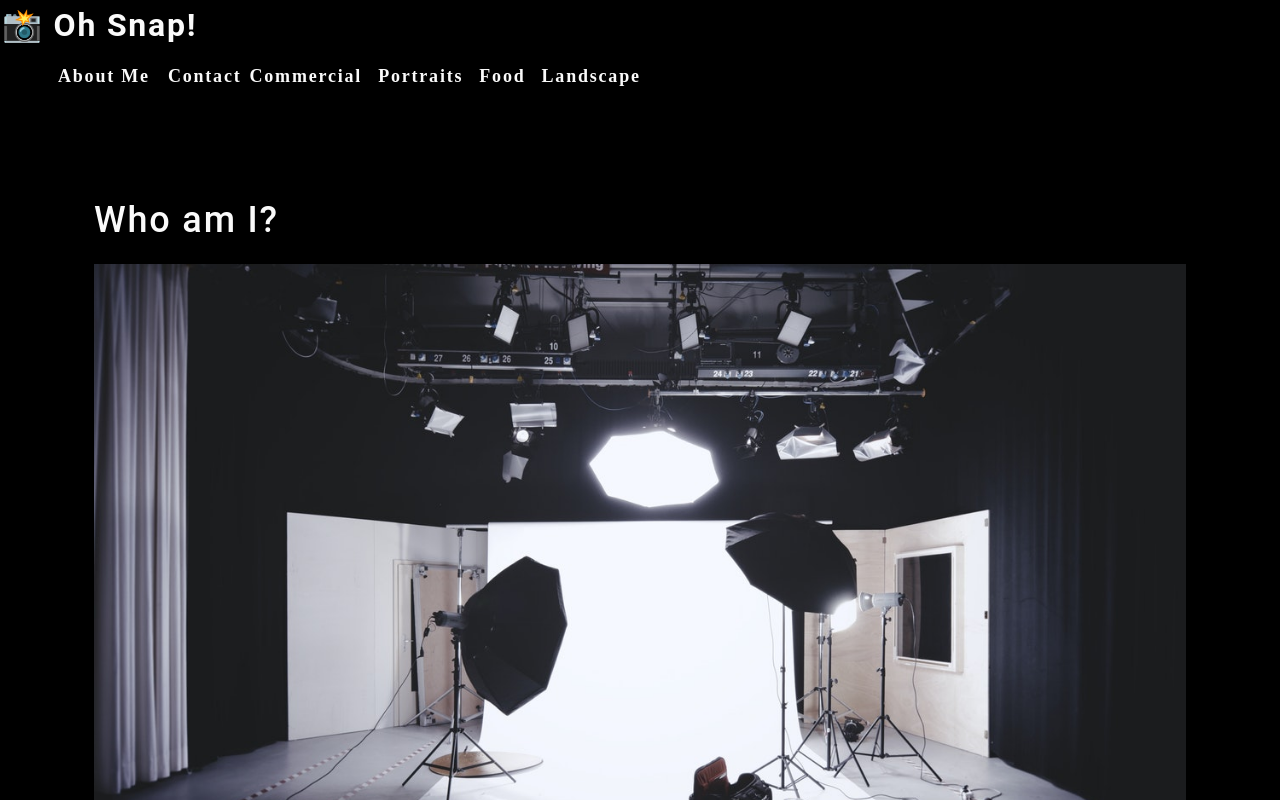
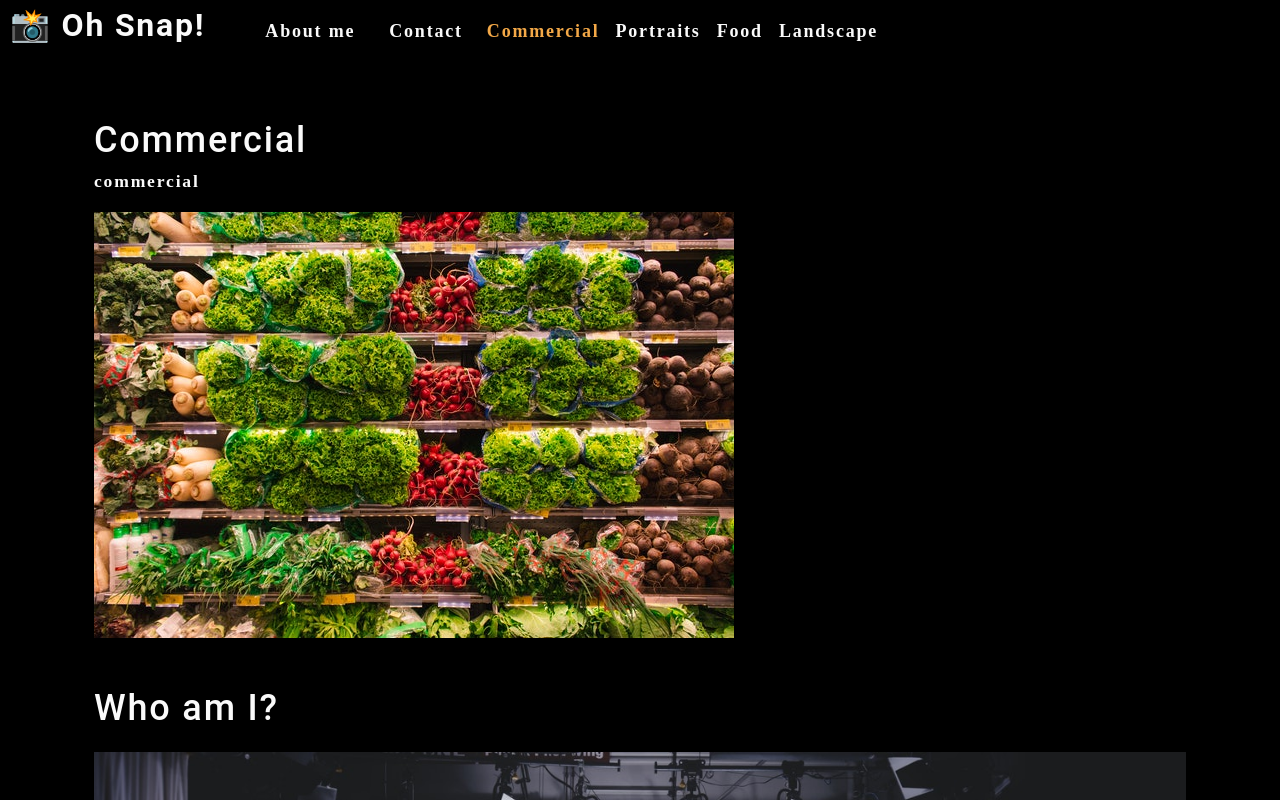
Before and after one commit to bdrawe/photo-port, a React (Create React App) app: page / in a window 1280 px wide. Shown: the top 800 px of the page. Built offline with nearby package versions, Linux system fonts and the light colour scheme.

Commit message:
states and props

```diff
--- a/src/App.js
+++ b/src/App.js
@@ -1,15 +1,35 @@
-import React from 'react';
-import logo from './logo.svg';
+
+import React, { useState } from 'react';
 import './assets/index.css';
+import Nav from './components/Nav';
 import About from './components/About';
-import Nav from './components/Nav';
+import Gallery from './components/Gallery';
 
 function App() {
+  const [categories] = useState([
+    {
+      name: 'commercial',
+      description: 'Photos of grocery stores, food trucks, and other commercial projects',
+    },
+    { name: 'portraits', description: 'Portraits of people in my life' },
+    { name: 'food', description: 'Delicious delicacies' },
+    { name: 'landscape', description: 'Fields, farmhouses, waterfalls, and the beauty of nature' },
+  ]);
+
+  const [currentCategory, setCurrentCategory] = useState(categories[0]);
+
   return (
     <div>
-      <Nav></Nav>
+      <Nav
+        categories={categories}
+        setCurrentCategory={setCurrentCategory}
+        currentCategory={currentCategory}
+      ></Nav>
       <main>
-        <About></About>
+        <div>
+          <Gallery></Gallery>
+          <About></About>
+        </div>
       </main>
     </div>
   );
--- /dev/null
+++ b/src/components/Gallery/index.js
@@ -0,0 +1,25 @@
+import React from 'react';
+import { capitalizeFirstLetter } from '../../utils/helpers';
+import photo from '../../assets/small/commercial/0.jpg';
+
+function Gallery(props) {
+    const currentCategory = {
+        name:"commercial",
+        description: "Photos of grocery stores, food trucks, and other commercial projects",
+    };
+    return(
+       <section>
+        <h1>{capitalizeFirstLetter(currentCategory.name)}</h1>
+        <p>{currentCategory.name}</p>
+        <div>
+            <img
+               src={photo}
+               alt="commercial Example"
+               clasName="img-thumbnail mx-1"
+            />
+        </div>
+       </section>
+    );
+}
+
+export default Gallery;
--- a/src/components/Nav/index.js
+++ b/src/components/Nav/index.js
@@ -1,45 +1,46 @@
-import React from 'react';
+import React, { useEffect } from 'react';
+import { capitalizeFirstLetter } from '../../utils/helpers';
 
-function Nav(){
-    const categories = [
-        {
-            name: "Commercial",
-            description: "Photos of grocery stores, food trucks, and other commercial projects",
-        },
-        {name: "Portraits", description: "Portraits of people in my life"},
-        {name: "Food", description: "Delicious delicacies"},
-        {
-            name: 'Landscape',
-            description: 'Feilds, farmhouses, waterfalls, and beauty of nature'
-        }
-    ]
-    function categorySelected(name){
-        console.log(`${name} clicked`)
-    }
-    return(
-        <header>
+function Nav(props) {
+    const {
+        categories = [],
+        setCurrentCategory,
+        currentCategory,
+    } = props;
+    useEffect(() => {
+        document.title = capitalizeFirstLetter(currentCategory.name);
+    }, [currentCategory]);
+
+  return (
+    <header className="flex-row px-1">
       <h2>
         <a data-testid="link" href="/">
-                    <span role="img" aria-label = "camera">📸 </span> Oh Snap!
+          <span role="img" aria-label="camera"> 📸</span> Oh Snap!
         </a>
       </h2>
       <nav>
         <ul className="flex-row">
           <li className="mx-2">
             <a data-testid="about" href="#about">
-                            About Me
+              About me
             </a>
           </li>
-                    <li>
+          <li className="mx-2">
             <span>Contact</span>
           </li>
           {categories.map((category) => (
             <li
-                            className="mx-1"
+              className={`mx-1 ${
+                currentCategory.name === category.name && 'navActive'
+                }`}
               key={category.name}
             >
-                            <span onClick={() => categorySelected(category.name)}>
-                                {category.name}
+              <span
+                onClick={() => {
+                  setCurrentCategory(category)
+                }}
+              >
+                {capitalizeFirstLetter(category.name)}
               </span>
             </li>
           ))}
@@ -48,4 +49,5 @@
     </header>
   );
 }
-export default Nav
+
+export default Nav;
```
Also changed, not shown: 1 other file (tests, documents, lock files or other folders). Lines whose indentation alone changed are shown as unchanged.
